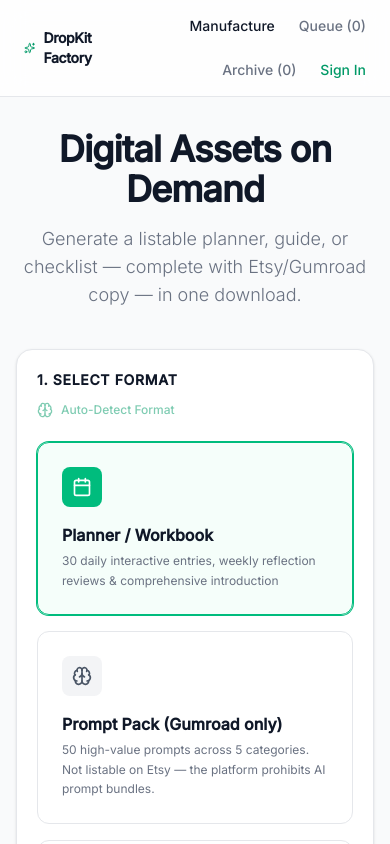
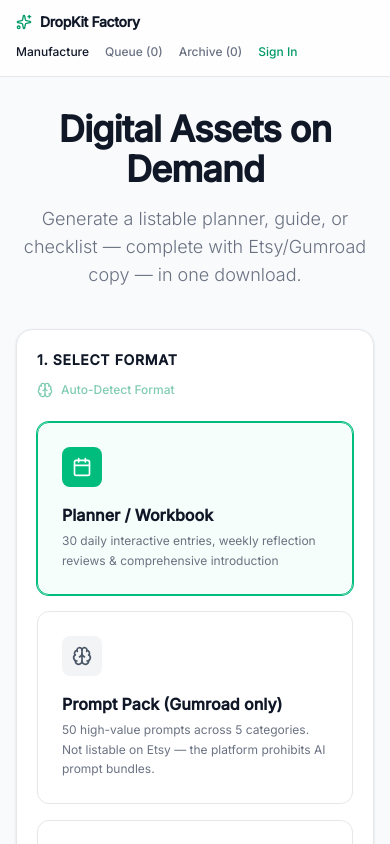
Before and after one commit to Full-Stack-Assets/Dropfable.com, a React (Vite) app: page / in a window 390 px wide. Shown: the top 844 px of the page. Built offline with nearby package versions, Linux system fonts and the light colour scheme; no server answers.

Commit message:
fix: keep DropKit functional without hosted API

```diff
--- a/src/components/Header.tsx
+++ b/src/components/Header.tsx
@@ -5,6 +5,7 @@
 interface HeaderProps {
   archiveView: boolean;
   queueView: boolean;
+  showQueue: boolean;
   pricingView?: boolean;
   showPricing?: boolean;
   pendingCount: number;
@@ -22,6 +23,7 @@
 export function Header({
   archiveView,
   queueView,
+  showQueue,
   pricingView,
   showPricing,
   pendingCount,
@@ -37,9 +39,9 @@
 }: HeaderProps) {
   return (
     <header className="sticky top-0 z-50 bg-white/80 backdrop-blur-md border-b border-gray-200">
-      <div className="max-w-[1200px] mx-auto px-6 py-4 flex items-center justify-between">
-        <div className="flex items-center gap-6">
-          <h1 className="text-sm font-bold tracking-tight text-gray-900 flex items-center gap-2">
+      <div className="max-w-[1200px] mx-auto px-4 sm:px-6 py-3 sm:py-4 flex flex-col sm:flex-row sm:items-center sm:justify-between gap-3">
+        <div className="flex items-center gap-6 shrink-0">
+          <h1 className="text-sm font-bold tracking-tight text-gray-900 flex items-center gap-2 whitespace-nowrap">
             <Sparkles className="w-4 h-4 text-emerald-600" />
             DropKit Factory
           </h1>
@@ -56,19 +58,21 @@
           </div>
         </div>
 
-        <nav className="flex flex-wrap items-center justify-end gap-6 text-sm font-medium text-gray-500">
+        <nav className="w-full sm:w-auto flex items-center justify-start sm:justify-end gap-4 sm:gap-6 text-xs sm:text-sm font-medium text-gray-500 overflow-x-auto pb-1 sm:pb-0">
           <button
             onClick={onManufacture}
             className={`transition-colors ${!archiveView && !queueView && !pricingView ? "text-gray-900" : "hover:text-gray-900"}`}
           >
             Manufacture
           </button>
+          {showQueue && (
             <button
               onClick={onQueue}
               className={`transition-colors ${queueView ? "text-gray-900" : "hover:text-gray-900"}`}
             >
               Queue ({pendingCount})
             </button>
+          )}
           <button
             onClick={onArchive}
             className={`transition-colors ${archiveView ? "text-gray-900" : "hover:text-gray-900"}`}
```
Lines whose indentation alone changed are shown as unchanged.
